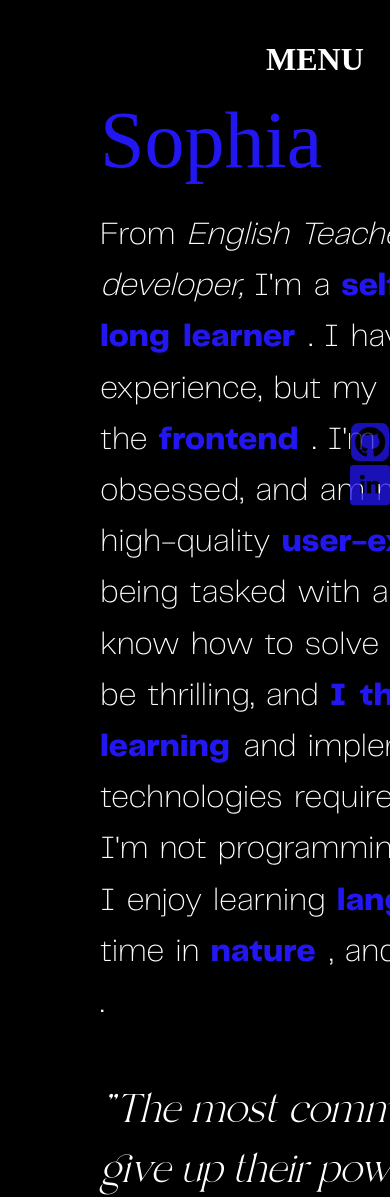
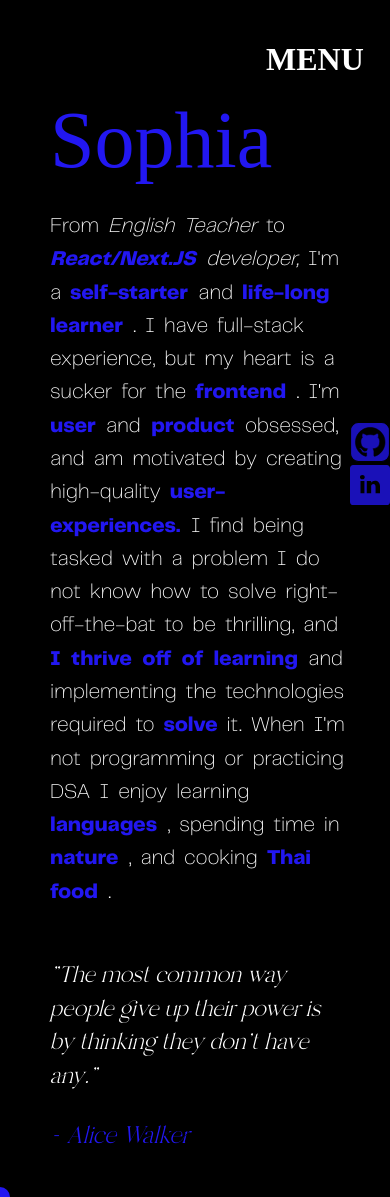
Before and after one commit to sophlanz/portfolio, a Next.js app: page /about in a window 390 px wide. Before the commit the page ends 844 px from the top, so only its background shows below. Built offline with nearby package versions, Linux system fonts and the light colour scheme; a web font is replaced by a local one.

Commit message:
mobild design about page

```diff
--- a/src/styles/base/reset.scss
+++ b/src/styles/base/reset.scss
@@ -31,7 +31,6 @@ footer, header, hgroup, menu, nav, section {
 body {
 	line-height: 1;
 	background-color: black;
-	position:fixed;
 }
 ol, ul {
 	list-style: none;
@@ -52,3 +51,8 @@ a{
 	text-decoration:none;
 	color:inherit;
 }
+/* @media only screen and (max-width: 750px) {
+	body{
+		position:fixed;
+	}
+}  */
--- /dev/null
+++ b/src/styles/sections/about_mobile.scss
@@ -0,0 +1,47 @@
+
+
+@media only screen and (max-width: 920px) {
+
+
+}
+@media only screen and (max-width: 820px) {
+
+}
+/* Extra small devices (phones, 600px and down) */
+@media only screen and (max-width: 600px) {
+ section.aboutMe p{
+    min-width:300px;
+    font-size:1.3rem;
+ }
+ .aboutContainer{
+    margin-left:0px;
+    margin-right:0px;
+    overflow-x: scroll;
+ }
+ .quoteContainer h1{
+    width:70vw;
+    font-size:1.4rem;
+ }
+ .quoteContainer h2{
+    font-size:1.5rem;
+ }
+}
+@media only screen and (max-width: 550px){
+
+
+}
+
+@media only screen and (max-width: 380px) {
+
+
+}
+/* Extra small devices (phones, 600px and down) */
+@media only screen and (max-width: 290px) {
+    section.aboutMe p{
+        min-width:200px;
+        font-size:1rem;
+     }
+     section.aboutMe h1{
+        font-size:3rem;
+     }
+}
--- a/src/styles/sections/all.scss
+++ b/src/styles/sections/all.scss
@@ -5,3 +5,4 @@
 @import"socials";
 @import "homepage_mobile";
 @import"projects_mobile";
+@import "about_mobile";
```
